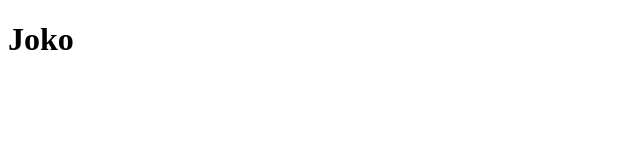
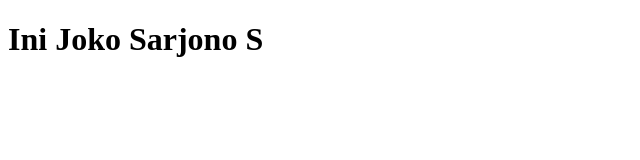
Before and after one commit to jokoss92/testgithub, a plain HTML site: page index.html in a window 1280 px wide. Shown: the whole page, without its empty margins (0-640 px from the left). Drawn offline with Linux system fonts and the light colour scheme.

Commit message:
perubahan nama

```diff
--- a/index.html
+++ b/index.html
@@ -8,7 +8,7 @@
 </head>
 <body>
     <h1>
-        Joko
+        Ini Joko Sarjono S
     </h1>
 
 </body>
```
